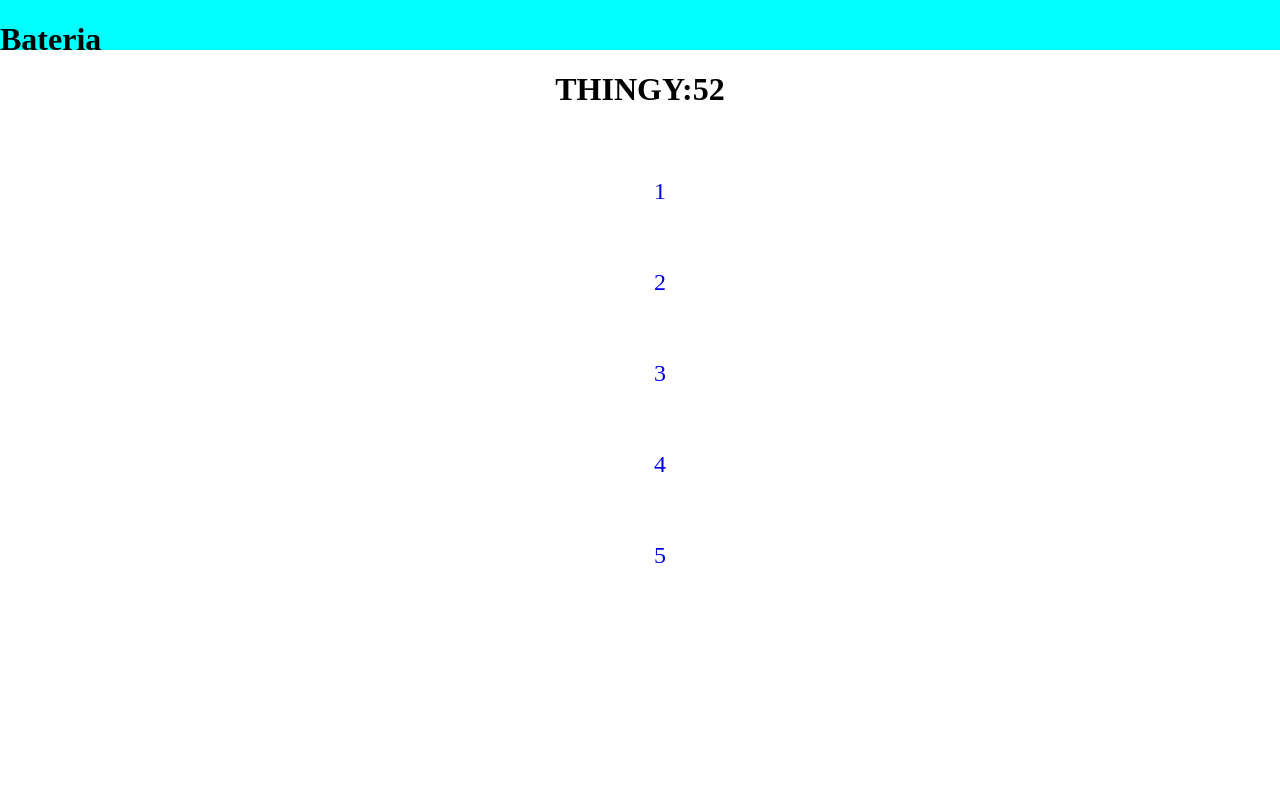
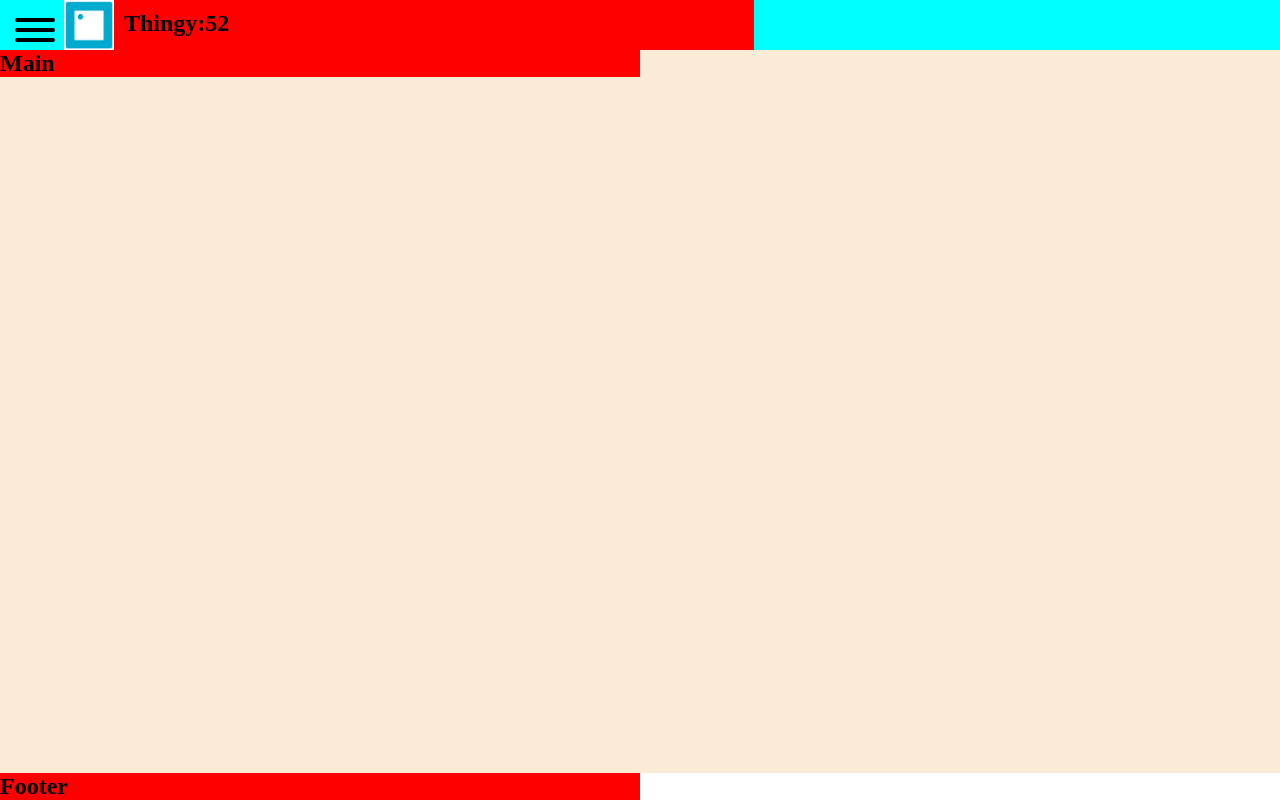
Before and after one commit to Dewei99/Iot_Thingy52, a plain HTML site: page index.html in a window 1280 px wide. Drawn offline with nearby package versions, Linux system fonts and the light colour scheme.

Commit message:
Anadir imagen y modificar componentes
Se ha modificado los componentes relacionado al header de la aplicación web

```diff
--- a/app/App.js
+++ b/app/App.js
@@ -1,14 +1,19 @@
-//import { Menu } from "./Components/Menu.js";
+import { Menu } from "./Components/Menu.js";
 import { MainLeft } from "./Components/Main_Left.js";
 import { MainRight } from "./Components/Main_Right.js";
 import { Title } from "./Components/Title.js";
 import { Header } from "./Components/Header.js";
+import { Logo } from "./Components/Logo.js";
+
 
 export function App(){
-    const d=document, $root = d.getElementById("root");
+    const d=document, $main = d.querySelector(".main"), $header = d.querySelector(".header"), $footer=d.querySelector(".footer");
 
    // $root.appendChild(Title());
-    $root.appendChild(Header());
-    $root.appendChild(MainLeft());
-    $root.appendChild(MainRight())
+    $header.appendChild(Menu());
+    $header.appendChild(Logo());
+    $header.appendChild(Title());
+    //$main.appendChild(MainLeft());
+
+
 }
--- a/app/CSS/styles.css
+++ b/app/CSS/styles.css
@@ -8,6 +8,7 @@ html, body {
 
 }
 
+/*Aseguramos que todos los elementos del documento html y/o de los modulos o plugins que añadamos hereden el box-sizing*/
 *,
 *:before,
 *:after {
--- /dev/null
+++ b/app/Components/Logo.js
@@ -0,0 +1,6 @@
+export function Logo(){
+    const $logo = document.createElement("img");
+    $logo.src="app/assets/logotipo.png";
+    $logo.alt="logotipo";
+    return $logo;
+}
--- a/app/Components/Menu.js
+++ b/app/Components/Menu.js
@@ -1,16 +1,11 @@
 
 export function Menu() {
     const $menu = document.createElement("div");
-    $menu.classList.add("menu");
     $menu.innerHTML =`
-    <h1> THINGY:52</h1>
-    <ul>
-        <a href="#/1"> 1 </a>
-        <a href="enlaceMenu"> 2 </a>
-        <a href="enlaceMenu"> 3 </a>
-        <a href="enlaceMenu"> 4 </a>
-        <a href="enlaceMenu"> 5 </a>
-    </ul>
+    <button class="panel-btn hamburger hamburger--vortex" type="button">
+    <span class="hamburger-box">
+      <span class="hamburger-inner"></span>
+    </span>
     `;
     return $menu;
 }
--- a/app/Components/Title.js
+++ b/app/Components/Title.js
@@ -1,6 +1,6 @@
 export function Title (){
 
-    const $title = document.createElement("div")
-    $title.innerHTML = `go`;
+    const $title = document.createElement("h2")
+    $title.innerHTML = "Thingy:52";
     return $title;
 }
--- a/index.html
+++ b/index.html
@@ -5,12 +5,21 @@
     <meta http-equiv="X-UA-Compatible" content="IE=edge">
     <meta name="viewport" content="width=device-width, initial-scale=1.0">
     <title>Thingy:52</title>
+    <meta name="IOT APP Thingy:52" content="Creación de un prototipo de aplicación IOT que se conecta por BLE con el dispositivo Thingy:52">
     <link rel="stylesheet" href="app/css/styles.css">
+    <!--importar botón de hamburgers-->
+    <link rel="stylesheet" href="https://cdnjs.cloudflare.com/ajax/libs/hamburgers/1.1.3/hamburgers.min.css">
 </head>
 <body>
-    <main id="root">
+    <header class="header">
 
+    </header>
+    <main class="main">
+        <h2>Main</h2>
     </main>
+    <footer class="footer">
+        <h2>Footer</h2>
+    </footer>
     <script src="app/index.js" type="module"></script>
 </body>
 </html>
```
Also changed, not shown: app/assets/logotipo.png (added).
